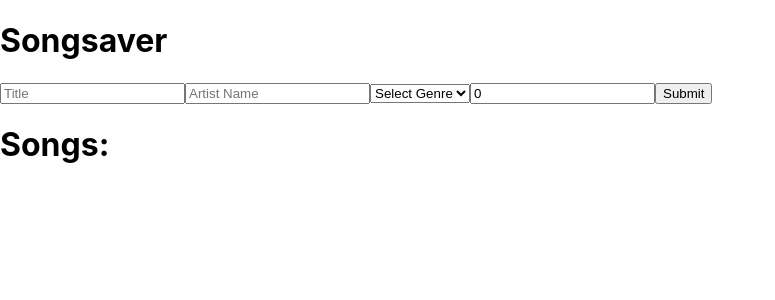
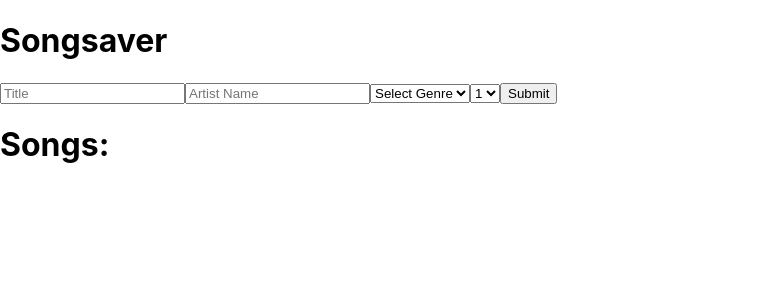
Before and after one commit to BrittDiepenhorst/Britt_Diepenhorst_Eindopdracht_Songsaver, a React (Create React App) app: page / in a window 1280 px wide. Shown: the top 300 px of the page, without its empty margins (0-775 px from the left). Built offline with nearby package versions, Linux system fonts and the light colour scheme.

Commit message:
SongForm

```diff
--- a/src/Components/SongForm.js
+++ b/src/Components/SongForm.js
@@ -15,6 +15,7 @@ function SongForm() {
 
     const handleChange = (e) => {
         console.log('hello')
+        console.log(songToAdd)
         setSongToAdd((prev) => ({
             ...prev,
             [e.target.name]: (e.target.value),
@@ -32,13 +33,18 @@ function SongForm() {
             <input type="text" name="songTitle" placeholder="Title" value={songToAdd.songTitle} onChange={handleChange} />
             <input type="text" name="artistName" placeholder="Artist Name" value={songToAdd.artistName} onChange={handleChange} />
             <select name="genre" placeholder="Genre" value={songToAdd.genre} onChange={handleChange}>
-                <option vale="no-value">Select Genre</option>
+                <option value="no-value">Select Genre</option>
                 <option value="Pop">Pop</option>
                 <option value="Rock">Rock</option>
                 <option value="Jazz">Jazz</option>
             </select>
-            <input type="text" name="rating" placeholder="Rating" value={songToAdd.rating} onChange={handleChange} />
-
+            <select type="text" name="rating" placeholder="Rating" value={songToAdd.rating} onChange={handleChange}>
+                <option value="1">1</option>
+                <option value="2">2</option>
+                <option value="3">3</option>
+                <option value="4">4</option>
+                <option value="5">5</option>
+            </select>
             <button onClick={() => handleClick}>Submit</button>
 
             <h1>Songs: {songs}</h1>
```
